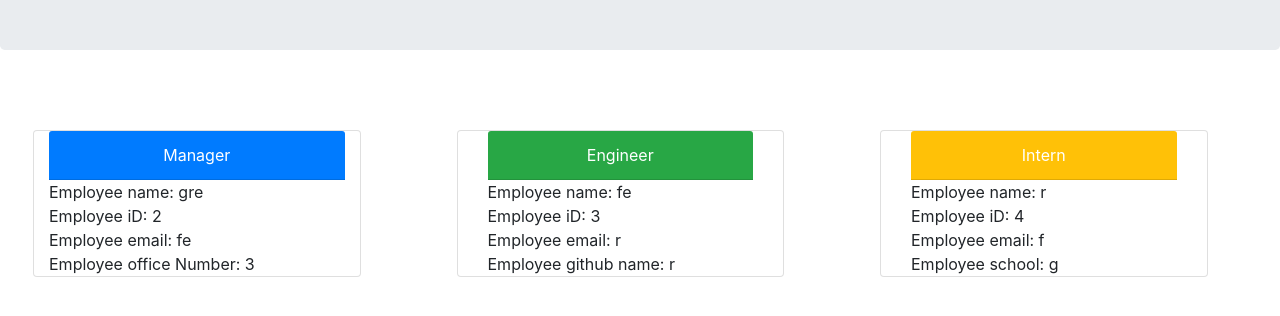
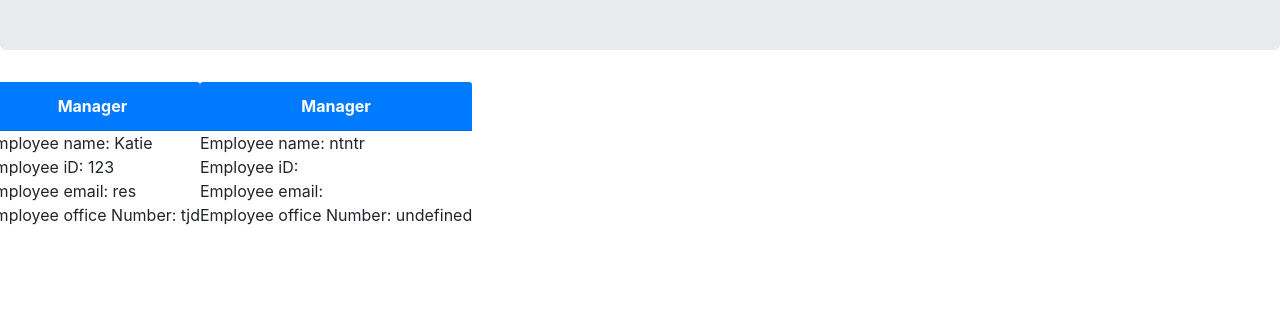
Before and after one commit to KatieMcbride/Template-Engine, a website: page team.html in a window 1280 px wide. Shown: the part 134-450 px from the top of the page. Drawn offline with nearby package versions, Linux system fonts and the light colour scheme.

Commit message:
new html build

```diff
--- a/team.html
+++ b/team.html
@@ -11,45 +11,23 @@
         <div class="jumbotron">
             <h1 class= "text-center">Team Members</h1>
         </div>
-        <div class="row d-flex">
-        <div class="col-3 card m-5">
-            <div>
-                <div class="card-header text-center text-white bg-primary">
+        <div class="row d-flex"><div>
+                <div class="card-header text-center text-white bg-primary font-weight-bold">
                 Manager
                 </div>
-                <div> Employee name: gre</div>
-                <div> Employee iD: 2</div>
-                <div> Employee email: fe</div>
-                <div> Employee office Number: 3</div>
+                <div> Employee name: Katie</div>
+                <div> Employee iD: 123</div>
+                <div> Employee email: res</div>
+                <div> Employee office Number: tjd</div>
+            </div><div>
+                <div class="card-header text-center text-white bg-primary font-weight-bold">
+                Manager
+                </div>
+                <div> Employee name: ntntr</div>
+                <div> Employee iD: </div>
+                <div> Employee email: </div>
+                <div> Employee office Number: undefined</div>
             </div>
         </div>
-        <div class="col-3 card m-5">
-            <div class="container">
-                <div>
-                <div class="card-header text-center text-white bg-success">
-                 Engineer
-                </div>
-                <div> Employee name: fe</div>
-                <div> Employee iD: 3</div>
-                <div> Employee email: r</div>
-                <div> Employee github name: r</div>
-            </div>
-            </div>
-        </div>
-        <div class="col-3 card m-5">
-            <div class="container">
-                <div>
-                    <div class="card-header text-center text-white bg-warning">
-                    Intern
-                    </div>
-                    <div> Employee name: r</div>
-                    <div> Employee iD: 4</div>
-                    <div> Employee email: f</div>
-                    <div> Employee school: g</div>
-                </div>
-            </div>
-        </div>
-    </div>
-
-    </body>
-    </html>
+        </body>
+        </html>
```
Also changed, not shown: app.js (+29 -44 lines).
